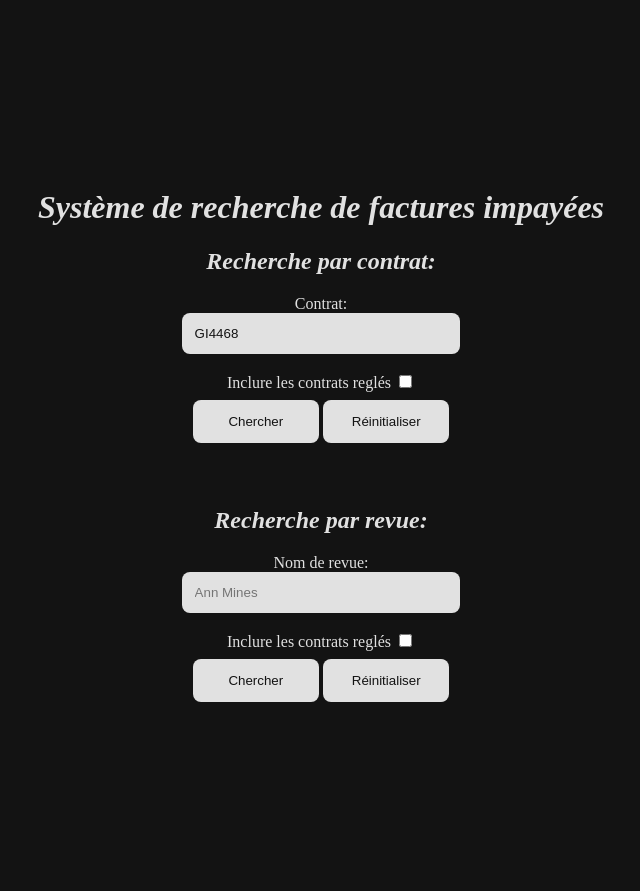
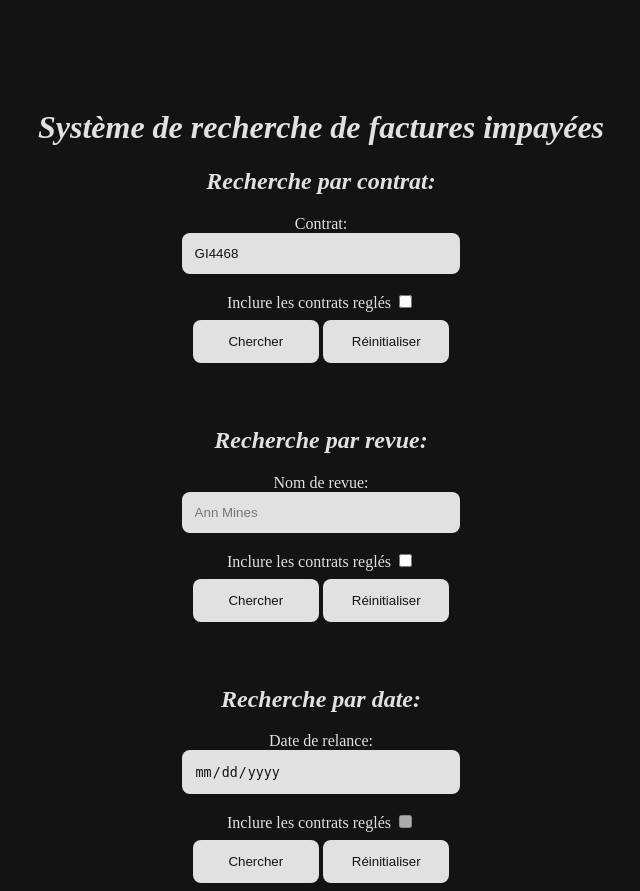
Before and after one commit to OlivierGiovannoni/opasity, a PHP site: page / in a window 1280 px wide. Shown: the whole page, without its empty margins (319-959 px from the left). Before the commit the page ends 702 px from the top, so only its background shows below. Run offline with PHP 8.4, Linux system fonts and the light colour scheme.

Commit message:
Added search by date to the tool, created searchDate.php and modified index.html/css

```diff
--- a/www/index.css
+++ b/www/index.css
@@ -4,7 +4,7 @@ body {
     background-color: #131313;
     text-align:center;
     position: absolute;
-    top: 20%;
+    top: 10%;
     right: 0;
     left: 0;
 }
@@ -28,7 +28,7 @@ a {
     color: #dd7007;
 }
 
-input[type=text] {
+input[type=text],[type=date] {
     width: 20%;
     background-color: #e1e1e1;
     color: #131313;
--- a/www/index.html
+++ b/www/index.html
@@ -10,7 +10,7 @@
     <i><h1>Système de recherche de factures impayées</h1></i>
 
     <i><h2>Recherche par contrat:</h2></i>
-    <form name="rechercheContrat" action="searchContract.php" method="post">
+    <form name="searchContract" action="searchContract.php" method="post">
 
       <label for="contractId">Contrat:</label>
       <br><input type="text" name="contractId" id="contractId" value="GI4468" required><br><br>
@@ -25,7 +25,7 @@
     <br><br>
 
     <i><h2>Recherche par revue:</h2></i>
-    <form name="rechercheRevue" action="searchReview.php" method="post">
+    <form name="searchReview" action="searchReview.php" method="post">
 
       <label for="reviewName">Nom de revue:</label>
       <br><input type="text" name="reviewName" id="reviewName" placeholder="Ann Mines" required><br><br>
@@ -35,6 +35,21 @@
 
       <input type="submit" value="Chercher">
       <input type="reset" value="Réinitialiser">
+    </form>
+
+    <br><br>
+
+    <i><h2>Recherche par date:</h2></i>
+    <form name="searchDate" action="searchDate.php" method="post">
+
+      <label for="reviewName">Date de relance:</label>
+      <br><input type="date" name="dueDate" id="dueDate" disabled><br><br>
+
+      <label for="paidBool">Inclure les contrats reglés</label>
+      <input type="checkbox" name="paidBool" id="paidBool" disabled><br>
+
+      <input type="submit" value="Chercher" disabled>
+      <input type="reset" value="Réinitialiser" disabled>
     </form>
   </body>
 
```
